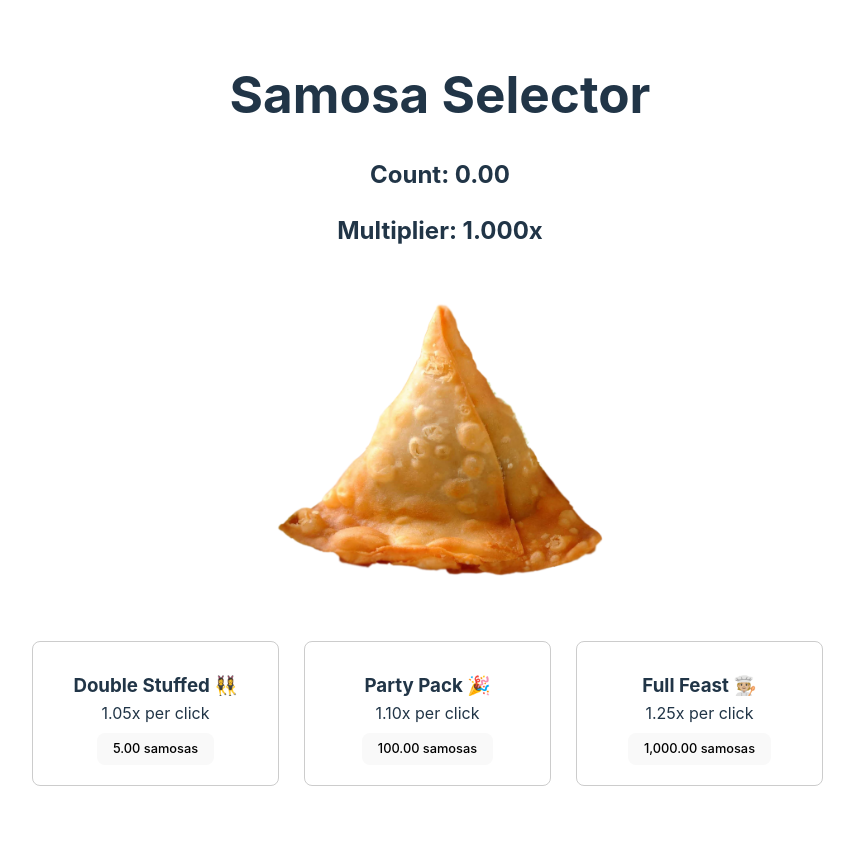
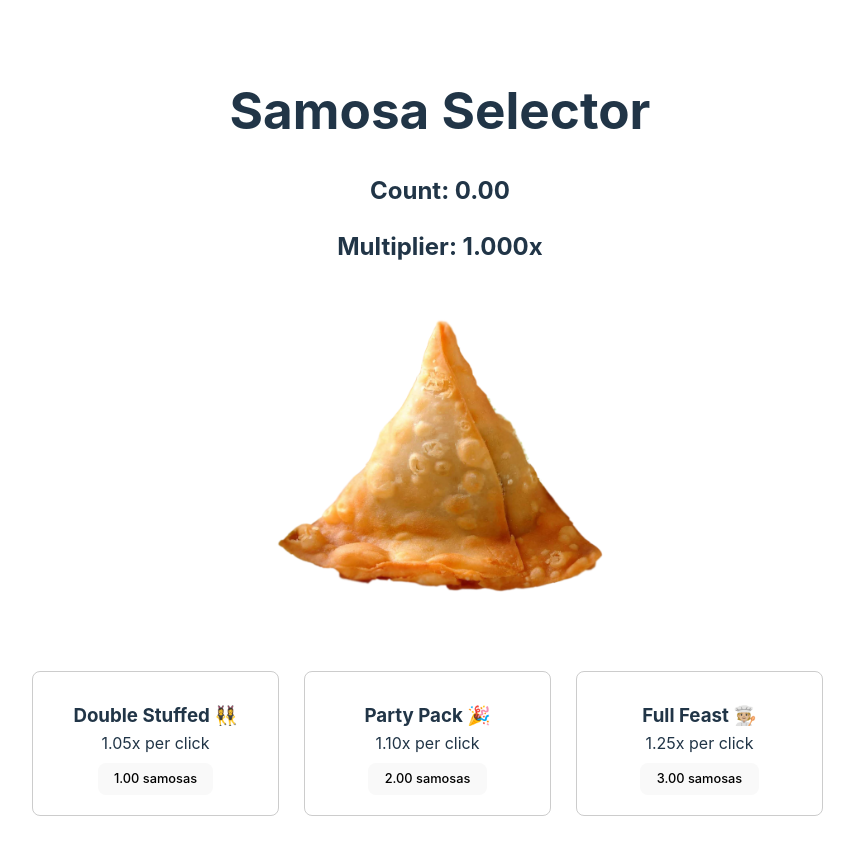
Before and after one commit to TriMPham98/WEB102-samosa-selector, a React (Vite) app in the folder somosa-selector/: page / in a window 1280 px wide. Shown: the top 854 px of the page, without its empty margins (200-1054 px from the left). Before the commit the page ends 818 px from the top, so only its background shows below. Built offline with nearby package versions, Linux system fonts and the light colour scheme.

Commit message:
Move confetti origin to horizontal center

```diff
--- a/somosa-selector/src/App.jsx
+++ b/somosa-selector/src/App.jsx
@@ -1,5 +1,5 @@
 import "./App.css";
-import { useState } from "react";
+import { useState, useEffect, useRef } from "react";
 import clickSound from "./assets/samosaClick.mp3";
 import doubleStuffedSound from "./assets/upgradeSound2.mp3";
 import partyPackSound from "./assets/upgradeSound2.mp3";
@@ -9,12 +9,41 @@ import ConfettiExplosion from "react-confetti-explosion";
 const App = () => {
   const [count, setCount] = useState(0);
   const [multiplier, setMultiplier] = useState(1);
-  const [doubleStuffedCost, setDoubleStuffedCost] = useState(5); // TODO: return back to 25
-  const [partyPackCost, setPartyPackCost] = useState(100); // TODO: return back to 1000
-  const [fullFeastCost, setFullFeastCost] = useState(1000); // TODO: return back to 100000
+  const [doubleStuffedCost, setDoubleStuffedCost] = useState(1);
+  const [partyPackCost, setPartyPackCost] = useState(2);
+  const [fullFeastCost, setFullFeastCost] = useState(3);
   const [showConfetti, setShowConfetti] = useState(false);
   const [confettiKey, setConfettiKey] = useState(0);
   const [isConfettiRunning, setIsConfettiRunning] = useState(false);
+  const appRef = useRef(null);
+
+  useEffect(() => {
+    const handleResize = () => {
+      if (appRef.current) {
+        const rect = appRef.current.getBoundingClientRect();
+        setAppDimensions({
+          left: rect.left,
+          top: rect.top,
+          width: rect.width,
+          height: rect.height,
+        });
+      }
+    };
+
+    window.addEventListener("resize", handleResize);
+    handleResize();
+
+    return () => {
+      window.removeEventListener("resize", handleResize);
+    };
+  }, []);
+
+  const [appDimensions, setAppDimensions] = useState({
+    left: 0,
+    top: 0,
+    width: 0,
+    height: 0,
+  });
 
   const formatNumber = (num) => {
     return num.toString().replace(/\B(?=(\d{3})+(?!\d))/g, ",");
@@ -61,6 +90,7 @@ const App = () => {
       setCount(parseFloat((count - partyPackCost).toFixed(2)));
       setPartyPackCost(partyPackCost + partyPackCost * 0.5);
       playSound(partyPackSound);
+      triggerConfetti();
     }
   };
 
@@ -70,11 +100,12 @@ const App = () => {
       setCount(parseFloat((count - fullFeastCost).toFixed(2)));
       setFullFeastCost(fullFeastCost + fullFeastCost * 0.75);
       playSound(fullFeastSound);
+      triggerConfetti();
     }
   };
 
   return (
-    <div className="App">
+    <div className="App" ref={appRef}>
       <div className="header">
         <h1>Samosa Selector</h1>
         <h2>Count: {formatNumber(count.toFixed(2))}</h2>
@@ -115,7 +146,17 @@ const App = () => {
           </button>
         </div>
       </div>
-      {showConfetti && <ConfettiExplosion key={confettiKey} />}
+      {showConfetti && (
+        <ConfettiExplosion
+          key={confettiKey}
+          confettiSource={{
+            x: Math.random() * (appDimensions.width - 200) + appDimensions.left,
+            y: Math.random() * (appDimensions.height - 200) + appDimensions.top,
+            w: 200,
+            h: 200,
+          }}
+        />
+      )}
     </div>
   );
 };
--- a/somosa-selector/src/index.css
+++ b/somosa-selector/src/index.css
@@ -2,11 +2,9 @@
   font-family: Inter, system-ui, Avenir, Helvetica, Arial, sans-serif;
   line-height: 1.5;
   font-weight: 400;
-
   color-scheme: light dark;
   color: rgba(255, 255, 255, 0.87);
   background-color: #242424;
-
   font-synthesis: none;
   text-rendering: optimizeLegibility;
   -webkit-font-smoothing: antialiased;
@@ -18,6 +16,7 @@ a {
   color: #646cff;
   text-decoration: inherit;
 }
+
 a:hover {
   color: #535bf2;
 }
@@ -39,16 +38,18 @@ button {
   border-radius: 8px;
   border: 1px solid transparent;
   padding: 0.6em 1.2em;
-  font-size: 0.80em;
+  font-size: 0.8em;
   font-weight: 500;
   font-family: inherit;
   background-color: #1a1a1a;
   cursor: pointer;
   transition: border-color 0.25s;
 }
+
 button:hover {
   border-color: #ffffff;
 }
+
 button:focus,
 button:focus-visible {
   outline: 4px auto -webkit-focus-ring-color;
@@ -59,27 +60,40 @@ button:focus-visible {
     color: #213547;
     background-color: #ffffff;
   }
+
   a:hover {
     color: #ffffff;
   }
+
   button {
     background-color: #f9f9f9;
   }
 }
 
+.App {
+  position: relative;
+  display: flex;
+  flex-direction: column;
+  align-items: center;
+  justify-content: center;
+  min-height: 100vh;
+}
+
+.header {
+  text-align: center;
+  margin-bottom: 2rem;
+}
+
 .container {
-  margin-top: 50 px;
   display: flex;
+  justify-content: center;
+  margin-top: 2rem;
 }
 
 .upgrade {
   border: 1px solid rgba(153, 153, 153, 0.497);
   border-radius: 8px;
-  padding-top: 20px;
-  padding-left: 10px;
-  padding-right: 10px;
-  padding-bottom: 20px;
-  margin-top: 50px;
+  padding: 20px 10px;
   margin-right: 25px;
   width: 225px;
   line-height: 0.5;
@@ -99,10 +113,11 @@ button:focus-visible {
 }
 
 .upgrade-sufficient {
-  background-color: #4CAF50; /* Optimistic green background */
-  color: #ffffff; /* White text color for better contrast */
-  border: 1px solid #388E3C; /* Darker green border for depth */
+  background-color: #4caf50;
+  color: #ffffff;
+  border: 1px solid #388e3c;
 }
+
 .samosa:hover {
   cursor: pointer;
   transform: scale(1.1);
```
